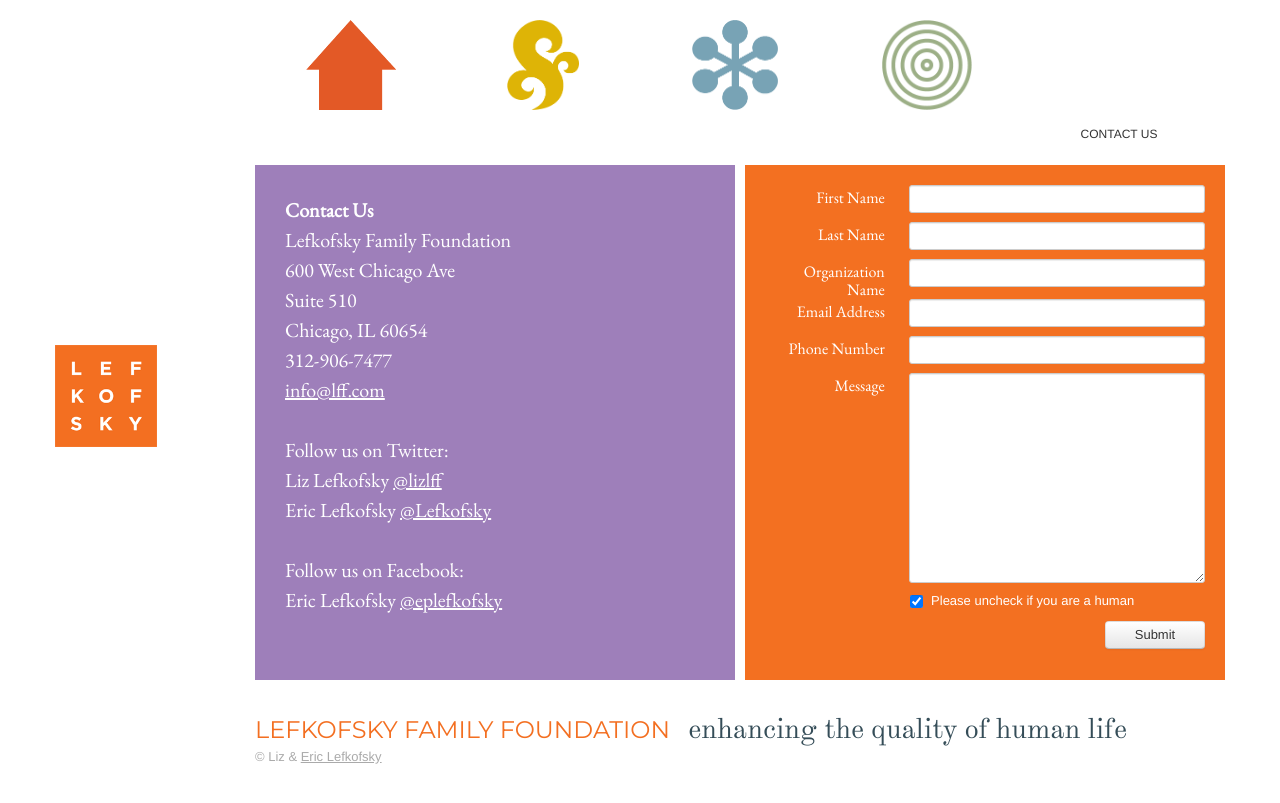
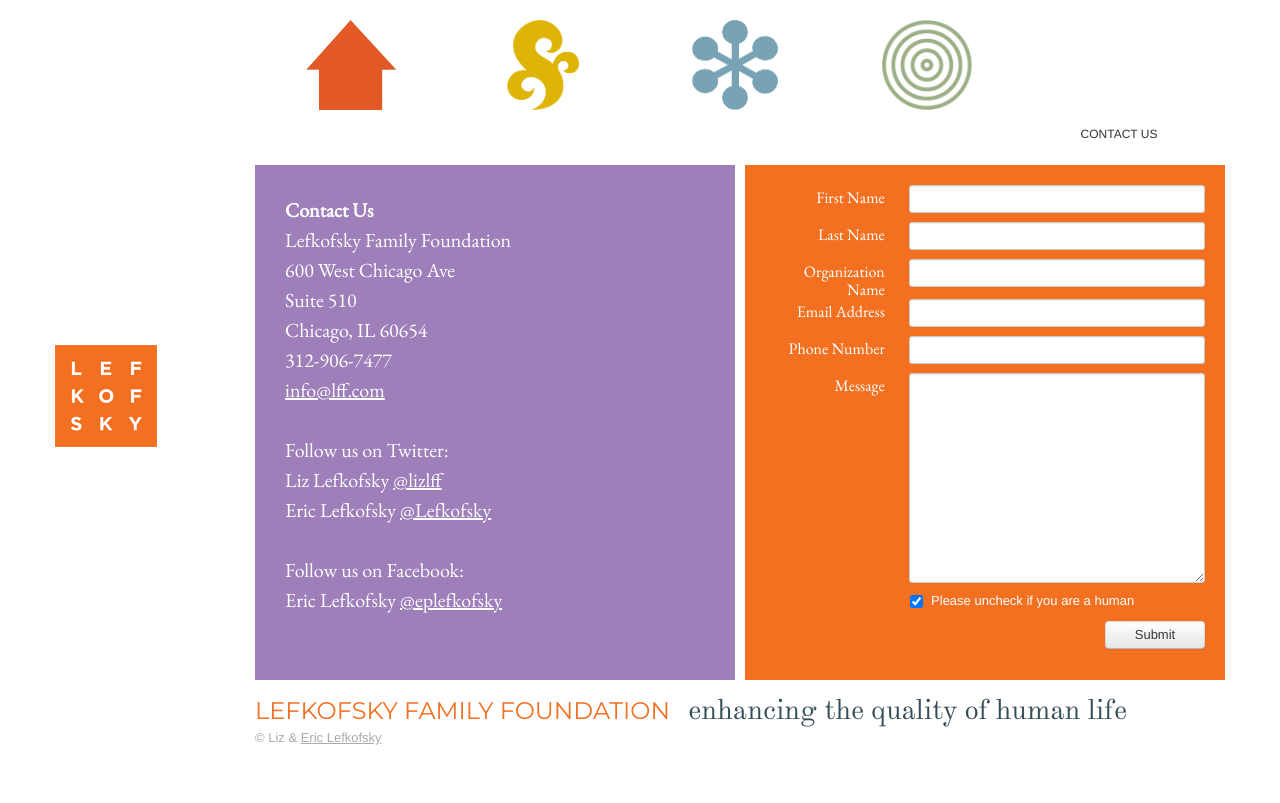
Before and after one commit to arjunvenkat/lefkofsky-jekyll, a Jekyll site: the page built from contact/index.html, in a window 1280 px wide. Shown: the top 803 px of the page. Built offline with Jekyll 4.4.1, drawn with Linux system fonts in a browser that asks for light colours; some web fonts are replaced.

Commit message:
fixes container height issues

```diff
--- a/contact/index.html
+++ b/contact/index.html
@@ -7,7 +7,7 @@
 grant_thumbnail_name: "CONTACT US"
 ---
 
-<div id="overlay" class="clearfix show update">
+<div id="overlay" class="contact-overlay clearfix show update">
   <div id="contact_text" class="institution_text nano">
       <div class="content">
         <h2 class="mobile-only">Contact Us</h2>
--- a/stylesheets/overrides.css
+++ b/stylesheets/overrides.css
@@ -89,7 +89,7 @@
   margin-left: 0;
 }
 
-#holder {
+#overlay.contact-overlay {
   height: 520px;
 }
 
@@ -131,7 +131,7 @@
   .videoWrapper {
     margin-left: 18px;
   }
-  #holder {
+  #overlay.contact-overlay {
     height: 420px;
   }
 
```
Also changed, not shown: stylesheets/bootstrap.css.
